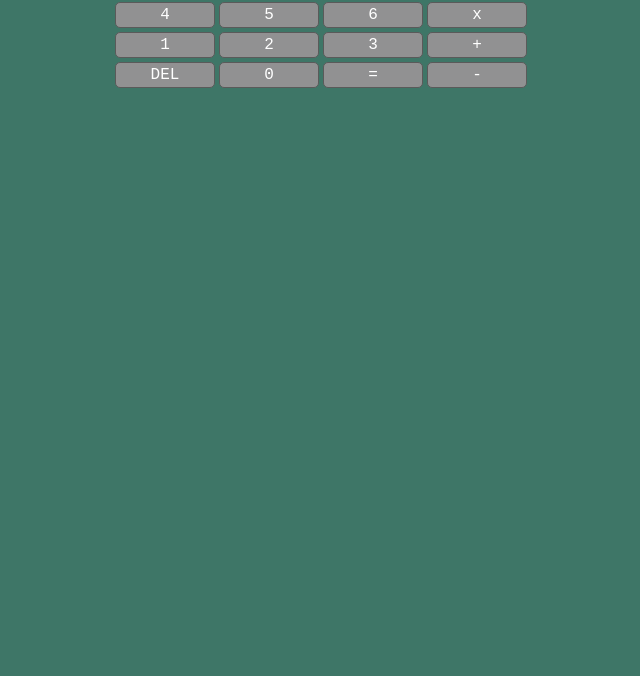
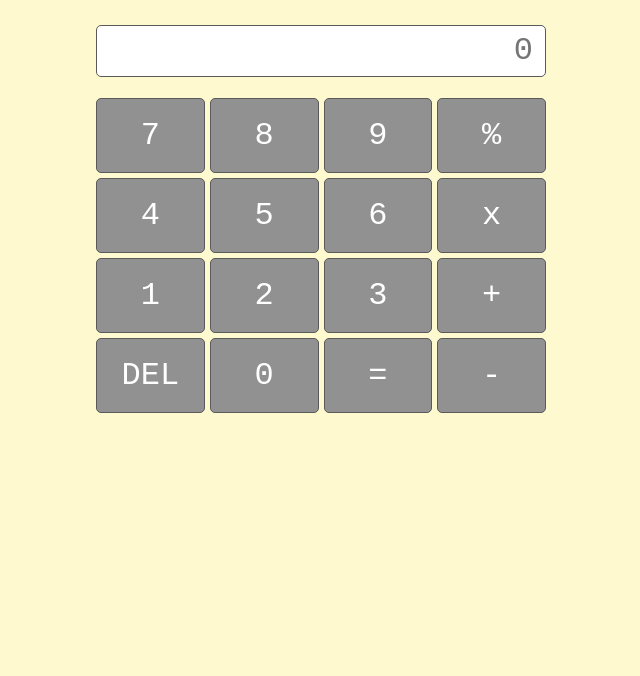
Before and after one commit to kaisteltner/calculator, a plain HTML site: page index.html in a window 1280 px wide. Shown: the part 124-800 px from the top of the page, without its empty margins (319-959 px from the left). Drawn offline with nearby package versions, Linux system fonts and the light colour scheme.

Commit message:
feat: rewrite button layout and add display

```diff
--- a/index.html
+++ b/index.html
@@ -14,26 +14,37 @@
     <script src="javascript.js" defer></script>
   </head>
   <body>
-    <div id="main-content" class="container-lg p-0">
+    <div id="main-content" class="container-lg p-0 mt-5">
       <h1 id="title" class="text-center py-4 m-0">Calculate.</h1>
     </div>
-    <div class="container d-flex flex-wrap justify-content-center gap-1">
-      <div class="grid-item">7</div>
-      <div class="grid-item">8</div>
-      <div class="grid-item">9</div>
-      <div class="grid-item">%</div>
-      <div class="grid-item">4</div>
-      <div class="grid-item">5</div>
-      <div class="grid-item">6</div>
-      <div class="grid-item">x</div>
-      <div class="grid-item">1</div>
-      <div class="grid-item">2</div>
-      <div class="grid-item">3</div>
-      <div class="grid-item">+</div>
-      <div class="grid-item">DEL</div>
-      <div class="grid-item">0</div>
-      <div class="grid-item">=</div>
-      <div class="grid-item">-</div>
+    <div id="buttons" class="container justify-content-between text-center">
+      <div class="row">
+        <input id="display" class="mb-3" type="text" readonly placeholder="0" />
+      </div>
+      <div class="row">
+        <button type="button" class="col btn btn-secondary btn-num grid-item">7</button>
+        <button type="button" class="col btn btn-secondary btn-num grid-item">8</button>
+        <button type="button" class="col btn btn-secondary btn-num grid-item">9</button>
+        <button type="button" class="col btn btn-secondary btn-divide grid-item">%</button>
+      </div>
+      <div class="row">
+        <button type="button" class="col btn btn-secondary btn-num grid-item">4</button>
+        <button type="button" class="col btn btn-secondary btn-num grid-item">5</button>
+        <button type="button" class="col btn btn-secondary btn-num grid-item">6</button>
+        <button type="button" class="col btn btn-secondary btn-multiply grid-item">x</button>
+      </div>
+      <div class="row">
+        <button type="button" class="col btn btn-secondary btn-num grid-item">1</button>
+        <button type="button" class="col btn btn-secondary btn-num grid-item">2</button>
+        <button type="button" class="col btn btn-secondary btn-num grid-item">3</button>
+        <button type="button" class="col btn btn-secondary btn-add grid-item">+</button>
+      </div>
+      <div class="row">
+        <button type="button" class="col btn btn-secondary btn-delete grid-item">DEL</button>
+        <button type="button" class="col btn btn-secondary btn-num grid-item">0</button>
+        <button type="button" class="col btn btn-secondary btn-equal grid-item">=</button>
+        <button type="button" class="col btn btn-secondary btn-subtract grid-item">-</button>
+      </div>
     </div>
     <script
       src="https://cdn.jsdelivr.net/npm/bootstrap@5.3.3/dist/js/bootstrap.bundle.min.js"
--- a/styles.css
+++ b/styles.css
@@ -1,21 +1,36 @@
 body {
-  background-color: rgb(62, 118, 103);
+  background-color: rgb(255, 249, 207);
   font-family: monospace, monospace;
+  font-size: 24pt;
+}
+
+.row {
+  gap: 5px;
+  padding-top: 5px;
 }
 
 .container {
   max-width: 450px; /* Begrenzung der maximalen Breite des Grids */
 }
 
+#display {
+  text-align: right;
+}
+
+#display,
 .grid-item {
-  background-color: #919192;
-  color: white;
   border: solid;
   border-color: rgb(90, 90, 90);
   border-radius: 5px;
   border-width: 1px;
+}
+
+.grid-item {
+  background-color: #919192;
   width: 100px;
-  height: 100%;
+  height: 75px;
   display: flex;
   justify-content: center;
+  align-items: center;
+  font-size: 24pt;
 }
```
